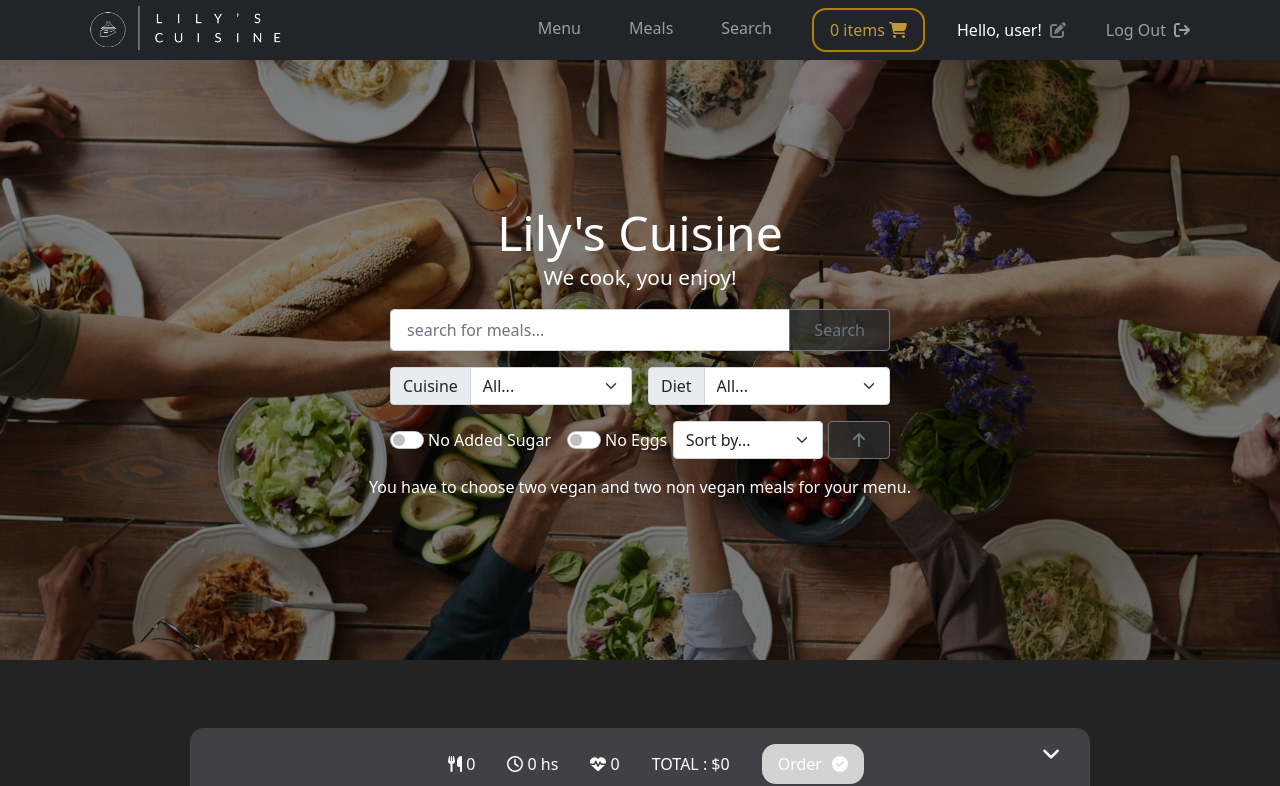
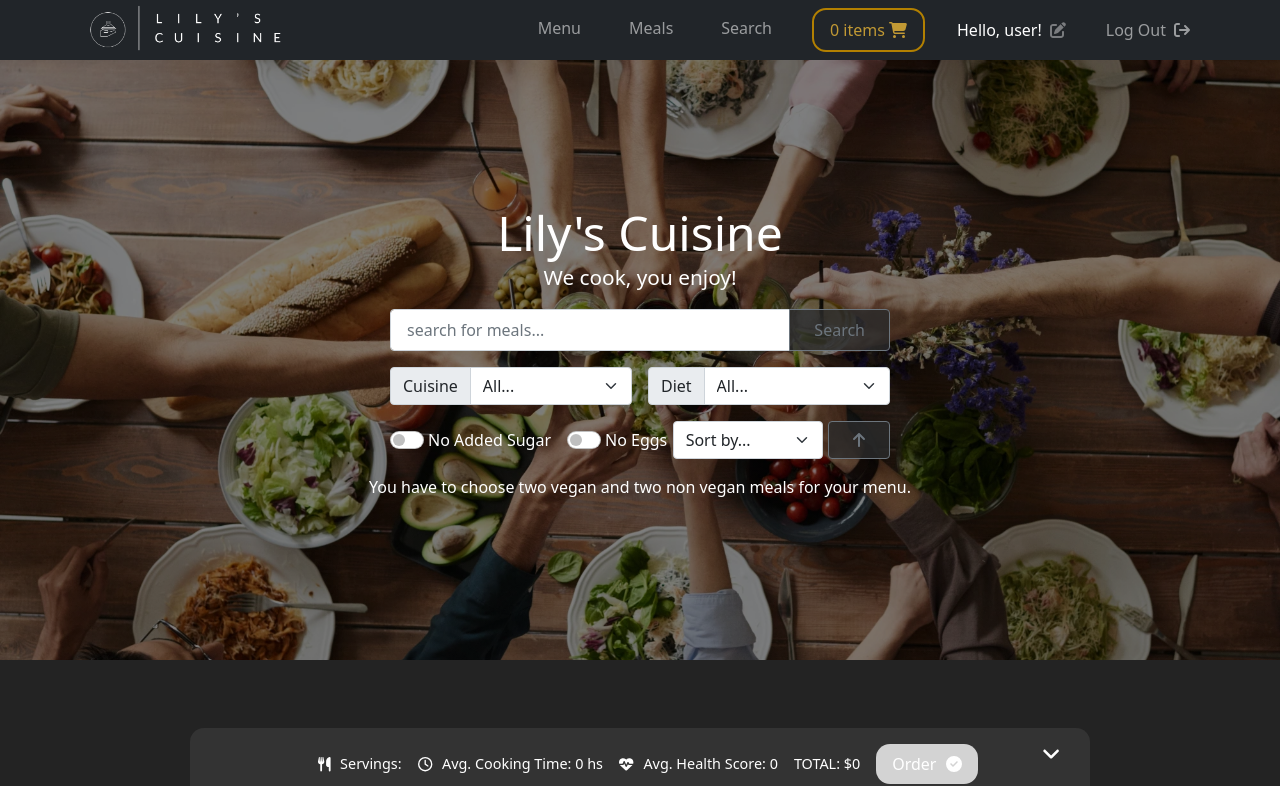
Before and after one commit to DeboraBucci/alkemy-challenge-react, a React (Create React App) app: page / in a window 1280 px wide. Shown: the top 786 px of the page. Built offline with nearby package versions, Linux system fonts and the light colour scheme; sample sign-in values are in the browser's storage.

Commit message:
add more descriptive text inside each paragraph, and change their font size

```diff
--- a/src/components/bar/Bar.js
+++ b/src/components/bar/Bar.js
@@ -58,20 +58,21 @@ const Bar = () => {
         </button>
 
         <p>
-          <FontAwesomeIcon icon={faUtensils} /> {cartCtx.totalDishes.length}
+          <FontAwesomeIcon icon={faUtensils} /> Servings:{" "}
+          {cartCtx.totalServings}
         </p>
         <p>
-          <FontAwesomeIcon icon={faClock} /> {hours ? `${hours} h` : ""}{" "}
-          {minutes ? `${minutes} min` : ""}
+          <FontAwesomeIcon icon={faClock} /> Avg. Cooking Time:{" "}
+          {hours ? `${hours} h` : ""} {minutes ? `${minutes} min` : ""}
           {!hours && !minutes && "0 hs"}
         </p>
         <p>
-          <FontAwesomeIcon icon={faHeartPulse} />{" "}
+          <FontAwesomeIcon icon={faHeartPulse} /> Avg. Health Score:{" "}
           {!isEmpty
             ? Math.round(cartCtx.totalHealthScore / cartCtx.totalDishes.length)
             : "0"}
         </p>
-        <p>TOTAL : ${Math.round(cartCtx.totalPrice)}</p>
+        <p>TOTAL: ${Math.round(cartCtx.totalPrice)}</p>
 
         <OrderMenuButton />
       </div>
--- a/src/components/bar/Bar.module.css
+++ b/src/components/bar/Bar.module.css
@@ -5,14 +5,14 @@
   display: flex;
   justify-content: center;
   align-items: center;
-  gap: 2rem;
+  gap: 1rem;
 
   bottom: 0;
-  left: 50%;
+  left: 50vw;
   transform: translate(-50%, 0);
   transition: all 1s;
 
-  background-color: rgb(65, 64, 68);
+  background-color: #333333;
 
   width: 900px;
   padding: 1rem;
@@ -23,6 +23,11 @@
 
 .bar p {
   margin: 0 !important;
+  font-size: 0.9rem;
+
+  display: flex;
+  align-items: center;
+  gap: 10px;
 }
 
 .bar * {
```
